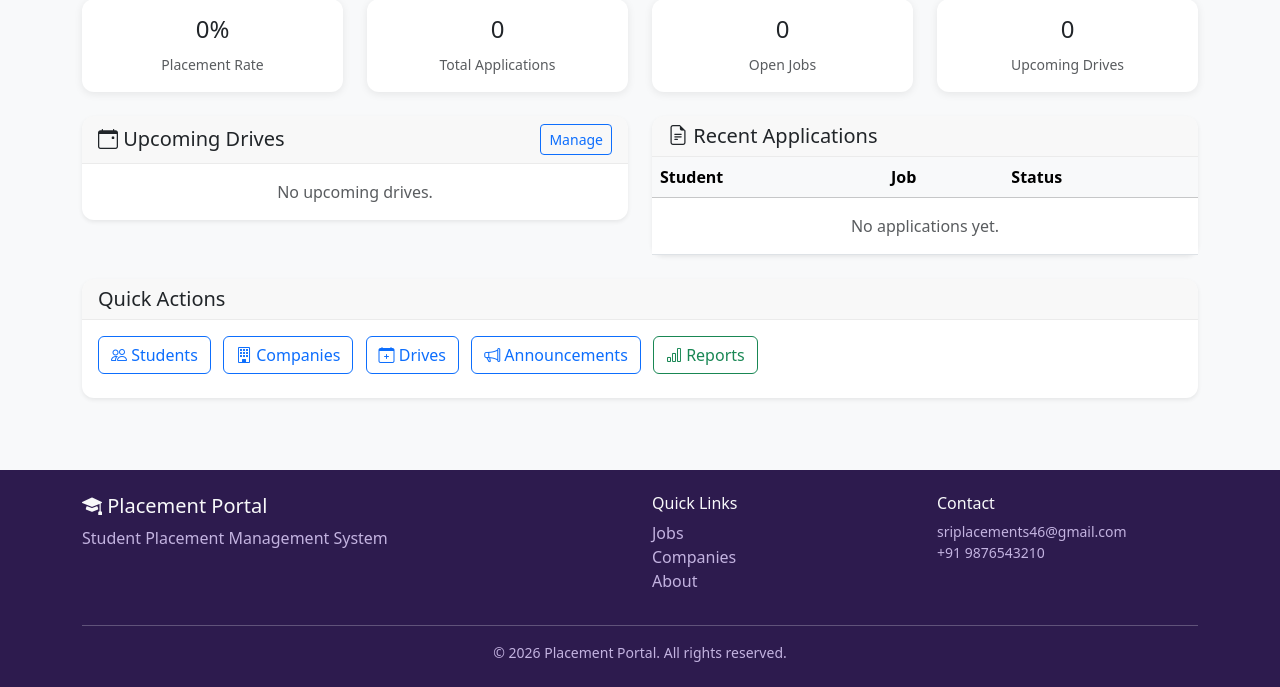
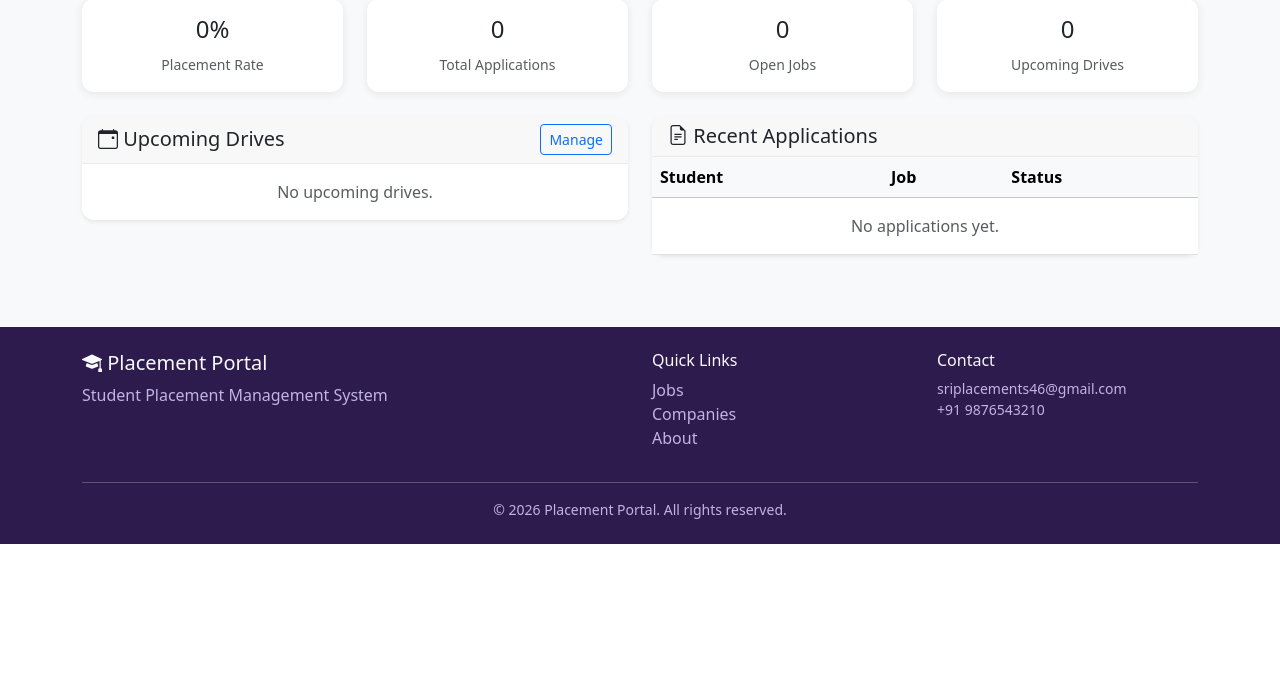
Before and after one commit to hemasricheparthi/student-placement-system, a Django app: page /officer/ in a window 1280 px wide. Shown: the part 326-1013 px from the top of the page. After the commit the page ends 870 px from the top, so only its background shows below. Run offline with Django 5.2, Linux system fonts and the light colour scheme; the visitor is signed in with stand-in values (Sample User, id 1); data that the repository does not hold is empty.

Commit message:
changes in officer dashboard

```diff
--- a/templates/dashboard/officer_dashboard.html
+++ b/templates/dashboard/officer_dashboard.html
@@ -6,6 +6,7 @@
 
 <div class="row g-4 mb-4">
     <div class="col-md-3">
+    <a href="{% url 'students:student_list' %}" class="text-decoration-none">
         <div class="card stat-card bg-primary text-white">
             <div class="card-body text-center">
                 <i class="bi bi-people fs-2"></i>
@@ -13,8 +14,10 @@
                 <p class="mb-0">Total Students</p>
             </div>
         </div>
+    </a>
 </div>
 <div class="col-md-3">
+    <a href="{% url 'companies:manage_companies' %}?verified=true" class="text-decoration-none">
         <div class="card stat-card bg-success text-white">
             <div class="card-body text-center">
                 <i class="bi bi-building fs-2"></i>
@@ -22,8 +25,10 @@
                 <p class="mb-0">Verified Companies</p>
             </div>
         </div>
+    </a>
 </div>
 <div class="col-md-3">
+    <a href="{% url 'students:student_list' %}?verified=false" class="text-decoration-none">
         <div class="card stat-card bg-warning text-dark">
             <div class="card-body text-center">
                 <i class="bi bi-hourglass-split fs-2"></i>
@@ -31,8 +36,10 @@
                 <p class="mb-0">Pending Student Verifications</p>
             </div>
         </div>
+    </a>
 </div>
 <div class="col-md-3">
+    <a href="{% url 'companies:manage_companies' %}?verified=false" class="text-decoration-none">
         <div class="card stat-card bg-info text-white">
             <div class="card-body text-center">
                 <i class="bi bi-shield-exclamation fs-2"></i>
@@ -40,41 +47,50 @@
                 <p class="mb-0">Unverified Companies</p>
             </div>
         </div>
+    </a>
 </div>
 </div>
 
 <div class="row g-4 mb-4">
     <div class="col-md-3">
+    <a href="{% url 'reports:reports_home' %}" class="text-decoration-none">
         <div class="card stat-card text-center">
             <div class="card-body">
                 <h4>{{ stats.placement_percentage }}%</h4>
                 <small class="text-muted">Placement Rate</small>
             </div>
         </div>
+    </a>
 </div>
 <div class="col-md-3">
+    <a href="{% url 'jobs:application_list' %}" class="text-decoration-none">
         <div class="card stat-card text-center">
             <div class="card-body">
                 <h4>{{ stats.total_applications }}</h4>
                 <small class="text-muted">Total Applications</small>
             </div>
         </div>
+    </a>
 </div>
 <div class="col-md-3">
+    <a href="{% url 'jobs:job_list' %}?status=OPEN" class="text-decoration-none">
         <div class="card stat-card text-center">
             <div class="card-body">
                 <h4>{{ stats.total_jobs }}</h4>
                 <small class="text-muted">Open Jobs</small>
             </div>
         </div>
+    </a>
 </div>
 <div class="col-md-3">
+    <a href="{% url 'placement:manage_drives' %}" class="text-decoration-none">
         <div class="card stat-card text-center">
             <div class="card-body">
                 <h4>{{ stats.upcoming_drives }}</h4>
                 <small class="text-muted">Upcoming Drives</small>
             </div>
         </div>
+    </a>
 </div>
 </div>
 
@@ -132,15 +148,4 @@
         </div>
     </div>
 </div>
-
-<div class="card shadow-sm mt-4">
-    <div class="card-header"><h5 class="mb-0">Quick Actions</h5></div>
-    <div class="card-body">
-        <a href="{% url 'students:student_list' %}" class="btn btn-outline-primary me-2 mb-2"><i class="bi bi-people"></i> Students</a>
-        <a href="{% url 'companies:manage_companies' %}" class="btn btn-outline-primary me-2 mb-2"><i class="bi bi-building"></i> Companies</a>
-        <a href="{% url 'placement:manage_drives' %}" class="btn btn-outline-primary me-2 mb-2"><i class="bi bi-calendar-plus"></i> Drives</a>
-        <a href="{% url 'accounts:manage_announcements' %}" class="btn btn-outline-primary me-2 mb-2"><i class="bi bi-megaphone"></i> Announcements</a>
-        <a href="{% url 'reports:reports_home' %}" class="btn btn-outline-success mb-2"><i class="bi bi-bar-chart"></i> Reports</a>
-    </div>
-</div>
 {% endblock %}
```
Lines whose indentation alone changed are shown as unchanged.
